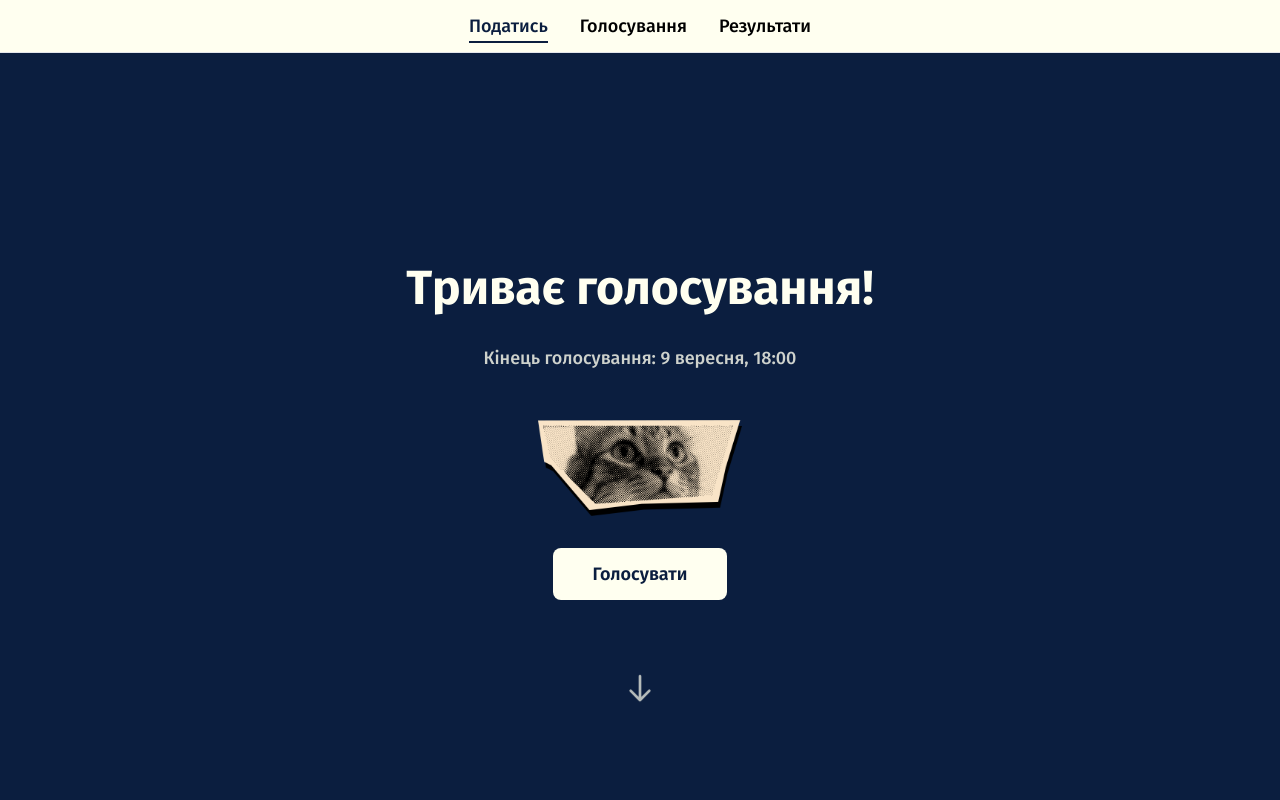
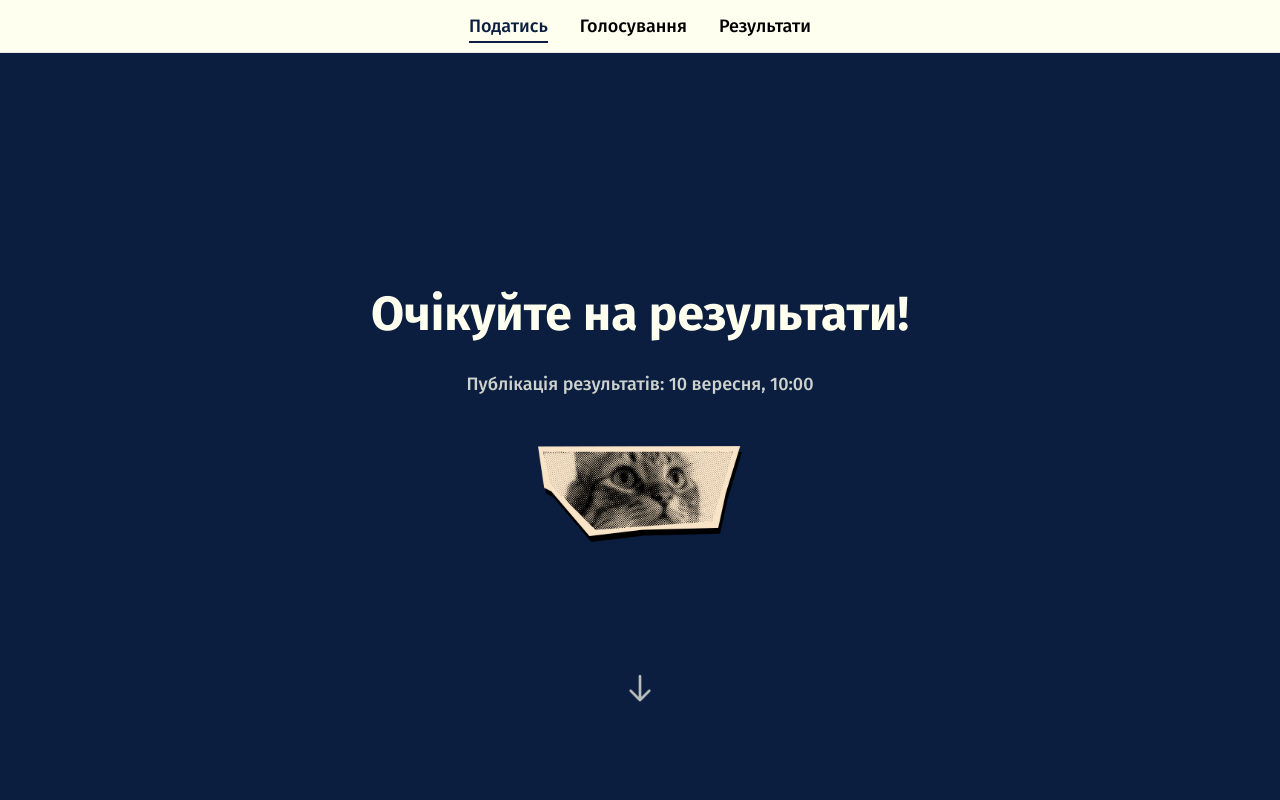
Before and after one commit to luftboud/ucu-election, a React (Vite) app: page / in a window 1280 px wide. Shown: the top 800 px of the page. Built offline with nearby package versions, Linux system fonts and the light colour scheme.

Commit message:
update voting closed

```diff
--- a/client/App.tsx
+++ b/client/App.tsx
@@ -34,8 +34,8 @@ const App = () => (
         <Layout>
           <Routes>
             <Route path="/" element={<Application />} />
+            <Route path="/voting/*" element={<Development />} />
             <Route path="/results" element={<Development />} />
-            <Route path="/voting/*" element={<Voting />} />
             <Route path="*" element={<NotFound />} />
           </Routes>
         </Layout>
--- a/client/pages/Application.tsx
+++ b/client/pages/Application.tsx
@@ -63,23 +63,23 @@ export default function Application() {
           {/* Applications closed */}
 
           <h1 className="text-4xl md:text-5xl font-bold mb-8">
-            Триває голосування!
+            Очікуйте на результати!
           </h1>
           <p className="text-lg text-ivory/80 mb-12 font-medium">
-            Кінець голосування: 9 вересня, 18:00
+            Публікація результатів: 10 вересня, 10:00
           </p>
           <img
             className="h-24 mx-auto mb-8"
             src="images/application-ended.webp"
             alt="a cat looking"
           />
-          <Link to={`/voting`}>
+          {/* <Link to={`/voting`}>
             <button
               className="bg-ivory text-dark-blue px-10 py-3 text-lg font-semibold rounded-lg hover:bg-gray-100 transition-all duration-300 hover:scale-105 hover:shadow-lg"
             >
               Голосувати
             </button>
-          </Link>
+          </Link> */}
         </div>
         {/* Scroll Down Button */}
         <div className="absolute bottom-[11%] left-0 right-0 flex justify-center">
```
